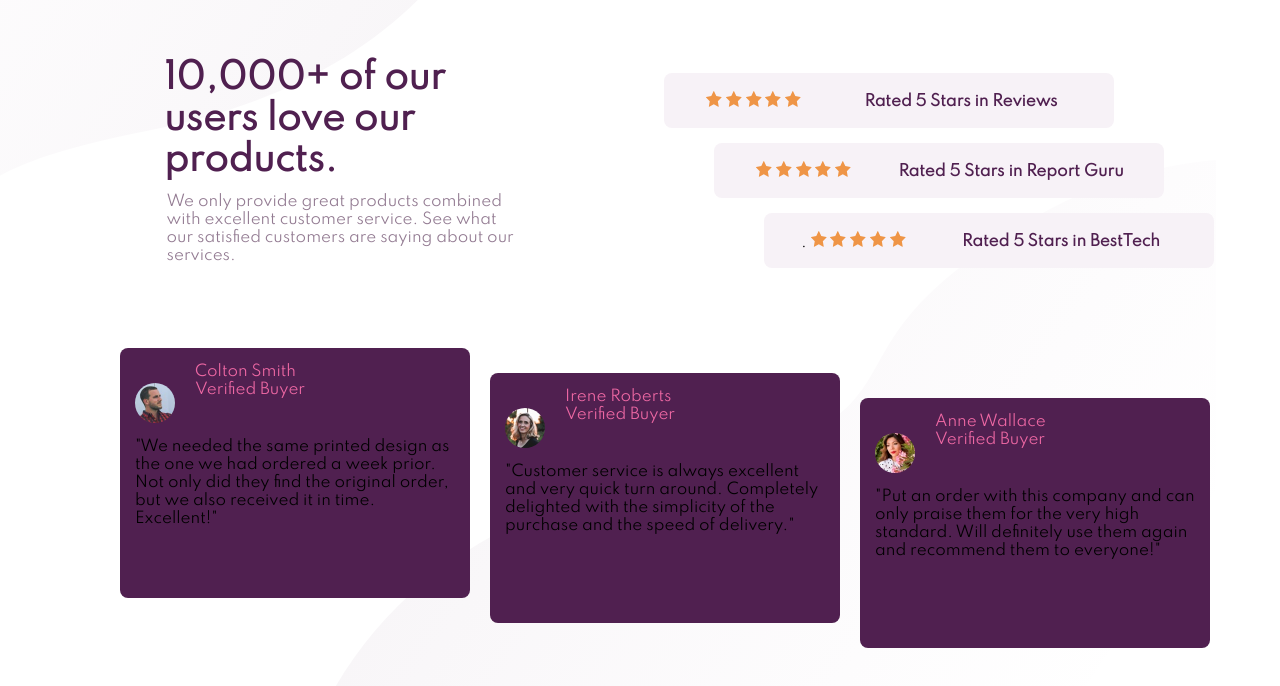
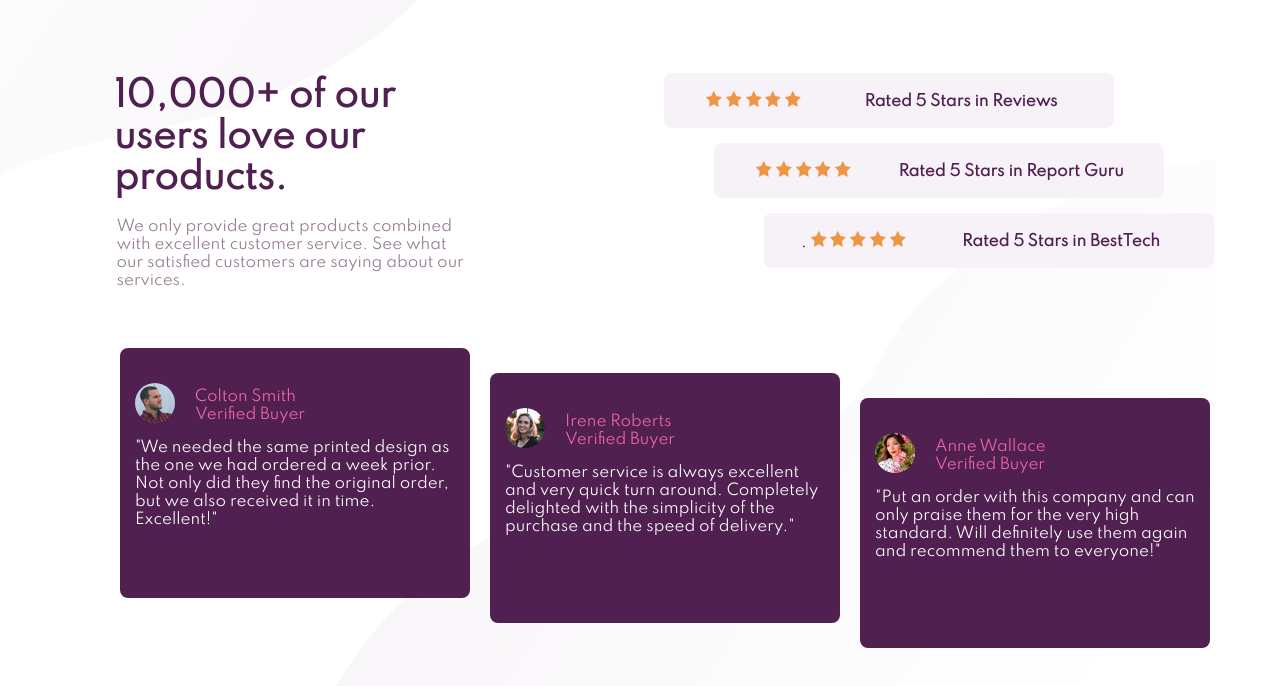
Before and after one commit to Ranzor234/social-proof-section-master--1-, a plain HTML site: page social-proof-section-master/index.html in a window 1280 px wide. Drawn offline with Linux system fonts and the light colour scheme.

Commit message:
update scss and layouting

```diff
--- a/social-proof-section-master/_comments.scss
+++ b/social-proof-section-master/_comments.scss
@@ -18,12 +18,16 @@
   padding: 15px 15px;
   background-color: $darkmagenta;
   border-radius: 8px;
+  color: white;
 
   .profile {
     display: flex;
     img {
       border-radius: 50%;
       margin: 20px 20px 0px 0px;
+    }
+    .names {
+      margin-top: 25px;
     }
     #name {
       color: white;
--- a/social-proof-section-master/_header.scss
+++ b/social-proof-section-master/_header.scss
@@ -23,6 +23,8 @@ header {
     @media screen and (min-width: 900px) {
       width: 370px;
       text-align: left;
+      margin-right: 100px;
+      margin-top: 18px;
     }
   }
   #subtitle {
@@ -34,6 +36,8 @@ header {
     @media screen and (min-width: 900px) {
       grid-row: 2;
       text-align: left;
+      margin-right: 100px;
+      margin-top: 40px;
     }
   }
   .ratings {
--- a/social-proof-section-master/index.html
+++ b/social-proof-section-master/index.html
@@ -86,14 +86,14 @@
         </div>
         <p id="review review-irene">
           "Customer service is always excellent and very quick turn around. Completely
-    delighted with the simplicity of the purchase and the speed of delivery."
+           delighted with the simplicity of the purchase and the speed of delivery."
         </p>
       </article>
       <article class="comment comment3 comment-anne">
         <div class="profile">
           <img src="images/image-anne.jpg"  height="40px" width="40px" alt="">
           <div class="names">
-            <p id="name name-anne">Anne Wallace </p>
+            <p class="review" id="name name-anne">Anne Wallace </p>
           <p>Verified Buyer</p>
           </div>
 
```
Also changed, not shown: social-proof-section-master/style.css, 1 other file.
